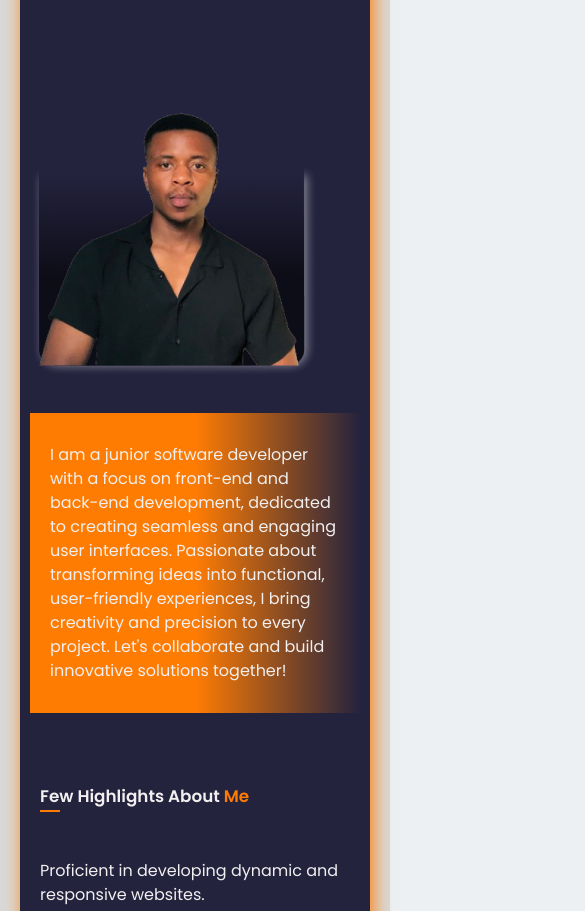
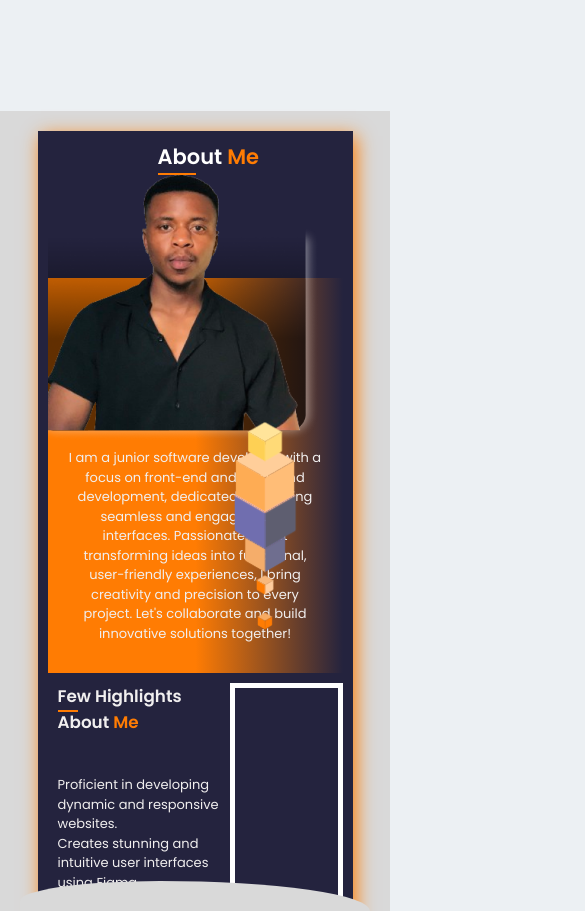
Before and after one commit to ChumaMqeke/app, a React (Create React App) app: page / in a window 390 px wide. Shown: the part 1060-1971 px from the top of the page, 585 px wide, since content can reach past the window. Built offline with nearby package versions, Linux system fonts and the light colour scheme; a small style sheet from the web is missing.

Commit message:
responsiveness

```diff
--- a/src/Container/About/About.css
+++ b/src/Container/About/About.css
@@ -14,9 +14,18 @@
 .profile-picture {
   width: 100%;
   max-width: 400px;
-  margin: 20px auto;
+  margin: 10px auto;
   object-fit: cover;
+  margin-bottom: -180px;
 }
+
+.top-text img {
+height: 350px;
+width: 30%;
+margin-top: -200px;
+}
+
+
 
 .about-container {
   display: flex;
@@ -24,14 +33,40 @@
   align-items: center;
   width: 100%;
   max-width: 1200px;
+  position: relative;
+  /* overflow: hidden; */
 }
+
+.about-container::after {
+  content: "";
+  position: absolute;
+  bottom: 0;
+  left: 50%;
+  transform: translateX(-50%);
+  width: 100%;
+  height: 50px;
+  background-color: rgba(217, 217, 217, 1); /* Adjust the color as needed */
+  border-radius: 60% 90% 0 0;
+  z-index: 2;
+}
+
+.about-content {
+  /* Add your existing styles for the about content here */
+  padding: 20px;
+  background-color: #f2f2f2; /* Adjust the color as needed */
+  border-radius: 10px;
+  box-shadow: 0 0 10px rgba(0, 0, 0, 0.1);
+  z-index: 2;
+}
+
 
 .leftBox {
   background-color: rgba(36, 35, 62, 1);
   padding: 20px;
   color: white;
   box-shadow: 3px 5px 18px 0px rgba(255, 124, 3, 1);
-  width: 100%;
+  width: 90%;
+  height: 800px;
 }
 
 .text-style {
@@ -43,8 +78,13 @@
   margin-left: 500px;
 }
 
+.rectangle-box .text1 {
+  padding-left: 30%;
+}
+
 .rectangle-box {
   width: 100%;
+  display: flex;
   background: linear-gradient(
     to right,
     rgba(255, 124, 3, 1),
@@ -63,6 +103,7 @@
 
 .highlight-box {
   width: 100%;
+  display: flex;
 }
 
 .highlight-text {
@@ -103,8 +144,156 @@
   color: rgba(241, 239, 239, 1)
 }
 
+.animation {
+  border:  5px solid;
+  align-items: center;
+  justify-content: center;
+  width: 40%;
+   padding: 50px;
+}
+
+/* Cubes */
+
+.cubes {
+  position: absolute;
+  top: 50%;
+  left: 70%;
+  transform-style: preserve-3d;
+}
+
+.loop {
+  transform: rotateX(-35deg) rotateY(-45deg) translateZ(1.5625em);
+}
+
+@keyframes s {
+  to {
+    transform: scale3d(0.2, 0.2, 0.2);
+  }
+}
+
+.item {
+  margin: -1.5625em;
+  width: 3.125em;
+  height: 3.125em;
+  transform-origin: 50% 50% -1.5625em;
+  box-shadow: 0 0 0.125em currentColor;
+  background: currentColor;
+  animation: s 0.6s cubic-bezier(0.45, 0.03, 0.51, 0.95) infinite alternate;
+}
+
+.item:before,
+.item:after {
+  position: absolute;
+  width: inherit;
+  height: inherit;
+  transform-origin: 0 100%;
+  box-shadow: inherit;
+  background: currentColor;
+  content: "";
+}
+
+.item:before {
+  bottom: 100%;
+  transform: rotateX(90deg);
+}
+
+.item:after {
+  left: 100%;
+  transform: rotateY(90deg);
+}
+
+.item:nth-child(1) {
+  margin-top: 6.25em;
+  color: rgba(255, 124, 3, 1);
+  animation-delay: -1.2s;
+}
+
+.item:nth-child(1):before {
+  color: rgb(247, 170, 98);
+}
+
+.item:nth-child(1):after {
+  color: rgba(255, 124, 3, 1);
+}
+
+.item:nth-child(2) {
+  margin-top: 3.125em;
+  color: rgba(255, 124, 3, 1);
+  animation-delay: -1s;
+}
+
+.item:nth-child(2):before {
+  color: rgb(247, 184, 125);
+}
+
+.item:nth-child(2):after {
+  color: rgb(255, 205, 158);
+}
+
+.item:nth-child(3) {
+  margin-top: 0em;
+  color: rgb(245, 173, 106);
+  animation-delay: -0.8s;
+}
+
+.item:nth-child(3):before {
+  color: rgb(115, 113, 167);
+}
+
+.item:nth-child(3):after {
+  color: rgb(111, 110, 143);
+}
+
+.item:nth-child(4) {
+  margin-top: -3.125em;
+  color: rgb(112, 110, 175);
+  animation-delay: -0.6s;
+}
+
+.item:nth-child(4):before {
+  color: #ffb999;
+}
+
+.item:nth-child(4):after {
+  color: rgb(94, 94, 112);
+}
+
+.item:nth-child(5) {
+  margin-top: -6.25em;
+  color: #feac54;
+  animation-delay: -0.4s;
+}
+
+.item:nth-child(5):before {
+  color: #ffce9a;
+}
+
+.item:nth-child(5):after {
+  color: #ffbd77;
+}
+
+.item:nth-child(6) {
+  margin-top: -9.375em;
+  color: #fed054;
+  animation-delay: -0.2s;
+}
+
+.item:nth-child(6):before {
+  color: #ffe49a;
+}
+
+.item:nth-child(6):after {
+  color: #ffda77;
+}
+
+
+
 /* Mobile Styles */
 @media screen and (max-width: 769px) {
+  .about-page {
+    margin-top: 200px;
+    height: auto;
+  }
   .leftBox {
     padding: 10px;
   }
@@ -118,6 +307,13 @@
     margin-bottom: 10px;
   }
 
+  .rectangle-box .text1 {
+    font-size: 13px;
+    margin-top: 150px;
+    padding-left: 0;
+    text-align: center;
+  }
+
   .text,
   .highlight-text {
     padding: 10px;
@@ -127,4 +323,18 @@
     margin-bottom: 20px;
     margin-left: 110px;
   }
+
+  .top-text img {
+    width: 100%;
+    margin-top: -100px;
+  }
+
+  .highlight-text .text1 {
+    font-size: 13px;
+    margin-top: -10px;
+  }
+
+  .highlight-text {
+    margin-top: -60px;
+  }
 }
--- a/src/Container/About/About.js
+++ b/src/Container/About/About.js
@@ -42,6 +42,20 @@ export default function About() {
                  Passionate Problem Solver
                 </p>
               </ul>
+
+              <div className='animation'>
+
+              <div class="loop cubes">
+    <div class="item cubes"></div>
+    <div class="item cubes"></div>
+    <div class="item cubes"></div>
+    <div class="item cubes"></div>
+    <div class="item cubes"></div>
+    <div class="item cubes"></div>
+</div>
+
+                </div>
+
             </div>
 
         </div>
--- a/src/Container/Projects/Card.module.css
+++ b/src/Container/Projects/Card.module.css
@@ -32,3 +32,15 @@
     justify-content: space-between;
     align-items: center;
   }
+
+
+  @media screen and (max-width: 769px) {
+    .card {
+      height: 400px;
+    }
+
+    .card .btnn {
+      margin: 0;
+      gap: 30px;
+    }
+  }
--- a/src/Container/Projects/Projects.css
+++ b/src/Container/Projects/Projects.css
@@ -20,14 +20,14 @@
    align-content: center;
    padding: 10px;
    margin-left: 135px;
-   width: 1000px;
+   width: 100%;
    height: 600px;
    display: flex;
 }
 
 .projects-slide{
     border: 5px solid;
-    width: 700px;
+    width: 80%;
 
 }
 
@@ -38,77 +38,21 @@
 }
 
 
-  /* @media (max-width: 500px) {
-    .swiper_container {
-      height: 47rem;
-    }
-    .swiper-slide {
-      width: 18rem !important;
-      height: 26rem !important;
-    }
-    .swiper-slide img {
-      width: 18rem !important;
-      height: 26rem !important;
-    }
-  }
-
-  .swiper-slide img {
-    width: 17rem;
-    height: 22rem;
-    border-radius: 2rem;
-    object-fit: cover;
-  }
-
-  .swiper-slide-shadow-left,
-  .swiper-slide-shadow-right {
-    display: none;
-  }
-
-  .slider-controler {
-    position: relative;
-    bottom: 2rem;
-    display: flex;
-    align-items: center;
-    justify-content: center;
-  }
-
-  .slider-controler .swiper-button-next {
-    left: 98% !important;
-
-    transform: translateX(-58%) !important;
-  }
-
-  @media (max-width: 990px) {
-    .slider-controler .swiper-button-next {
-      left: 70% !important;
-      transform: translateX(-70%) !important;
-    }
-  }
-
-  @media (max-width: 450px) {
-    .slider-controler .swiper-button-next {
-      left: 80% !important;
-      transform: translateX(-80%) !important;
-    }
-  }
-
-  @media (max-width: 990px) {
-    .slider-controler .swiper-button-prev {
-      left: 30% !important;
-      transform: translateX(-30%) !important;
-    }
-  }
-
-  @media (max-width: 450px) {
-    .slider-controler .swiper-button-prev {
-      left: 20% !important;
-      transform: translateX(-20%) !important;
-    }
-  }
-   */
-  /* App.css */
 
 
 .container {
   padding: 2.5rem 0;
 }
+
+@media screen and (max-width: 769px) {
+  .my-picture {
+    display: none;
+  }
+
+  .projects-slide{
+   height: 200px;
+    width: 50%;
+
+}
+
+}
```
